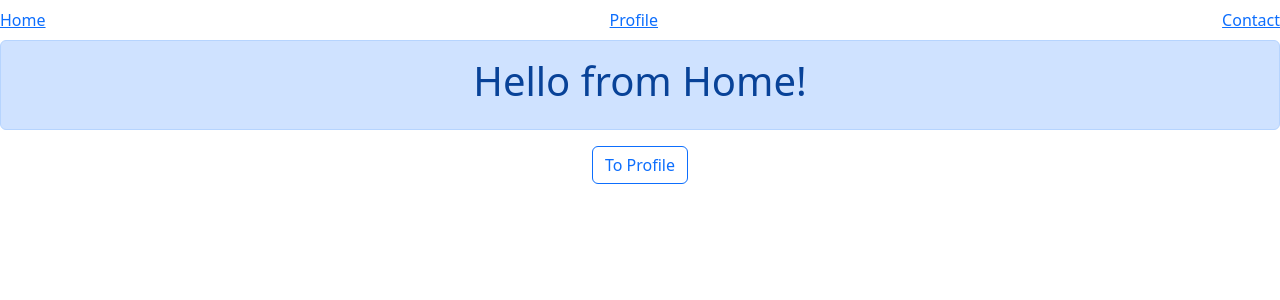
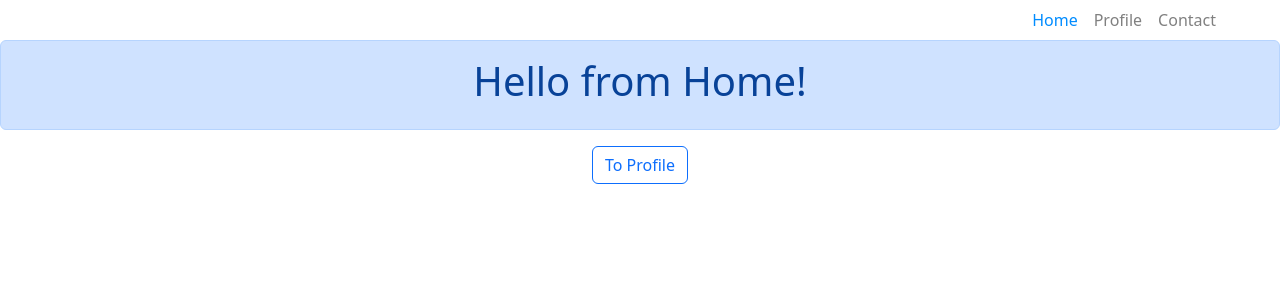
Before and after one commit to Wilson-Chu/react-router-demo, a React (Create React App) app: page / in a window 1280 px wide. Shown: the top 300 px of the page. Built offline with nearby package versions, Linux system fonts and the light colour scheme.

Commit message:
updated css for Navbar

```diff
--- a/src/RouteSwitch.js
+++ b/src/RouteSwitch.js
@@ -4,6 +4,7 @@ import Profile from "./Profile";
 import Contact from "./Contact";
 import Error from "./Error";
 import SharedLayout from "./SharedLayout";
+import Alert from "react-bootstrap/Alert";
 
 const RouteSwitch = () => {
   return (
--- a/src/index.css
+++ b/src/index.css
@@ -6,3 +6,20 @@
   display: flex;
   justify-content: center;
 }
+
+.navbar {
+  width: 90vw;
+  margin: 0 auto;
+  display: flex;
+  justify-content: right;
+  gap: 1rem;
+}
+
+.link {
+  color: grey;
+  text-decoration: none;
+}
+
+.active {
+  color: rgb(0, 140, 255)
+}
```
